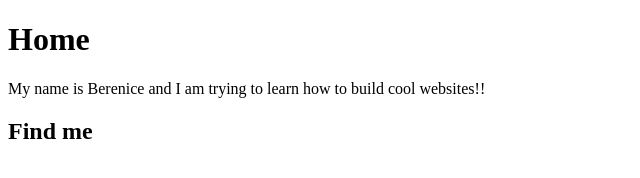
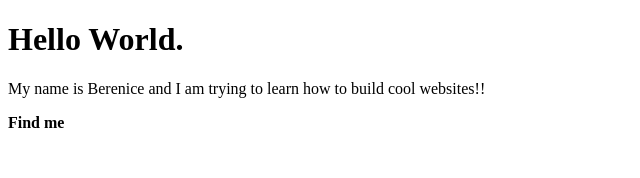
Before and after one commit to bmaya475/bmaya475.github.io, a plain HTML site: page index.html in a window 1280 px wide. Shown: the whole page, without its empty margins (0-640 px from the left). Drawn offline with Linux system fonts and the light colour scheme.

Commit message:
Update index.html

```diff
--- a/index.html
+++ b/index.html
@@ -1,15 +1,14 @@
 <!DOCTYPE html>
-<html>
+
     <head>
         <title> My Website</title>
     </head>
     <body>
-<h1>Home</h1>
-<p> My name is Berenice and I am trying to learn how to build cool websites!!</p>
-   <h2> Find me</h2>
+<h1>Hello World.</h1>
+<p>My name is Berenice and I am trying to learn how to build cool websites!!</p>
 
-
-
+<b>Find me</b>
 
    </body>
- </html>
+
+</html>
```
